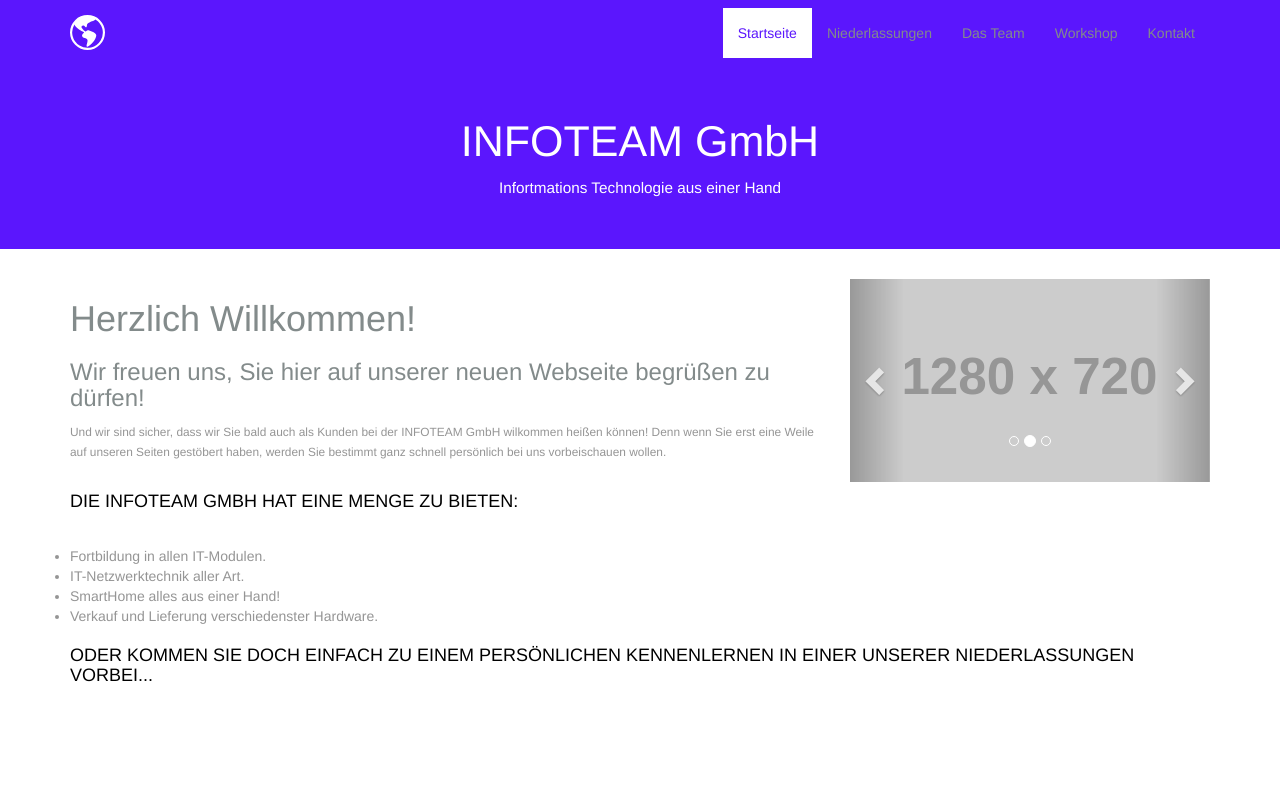
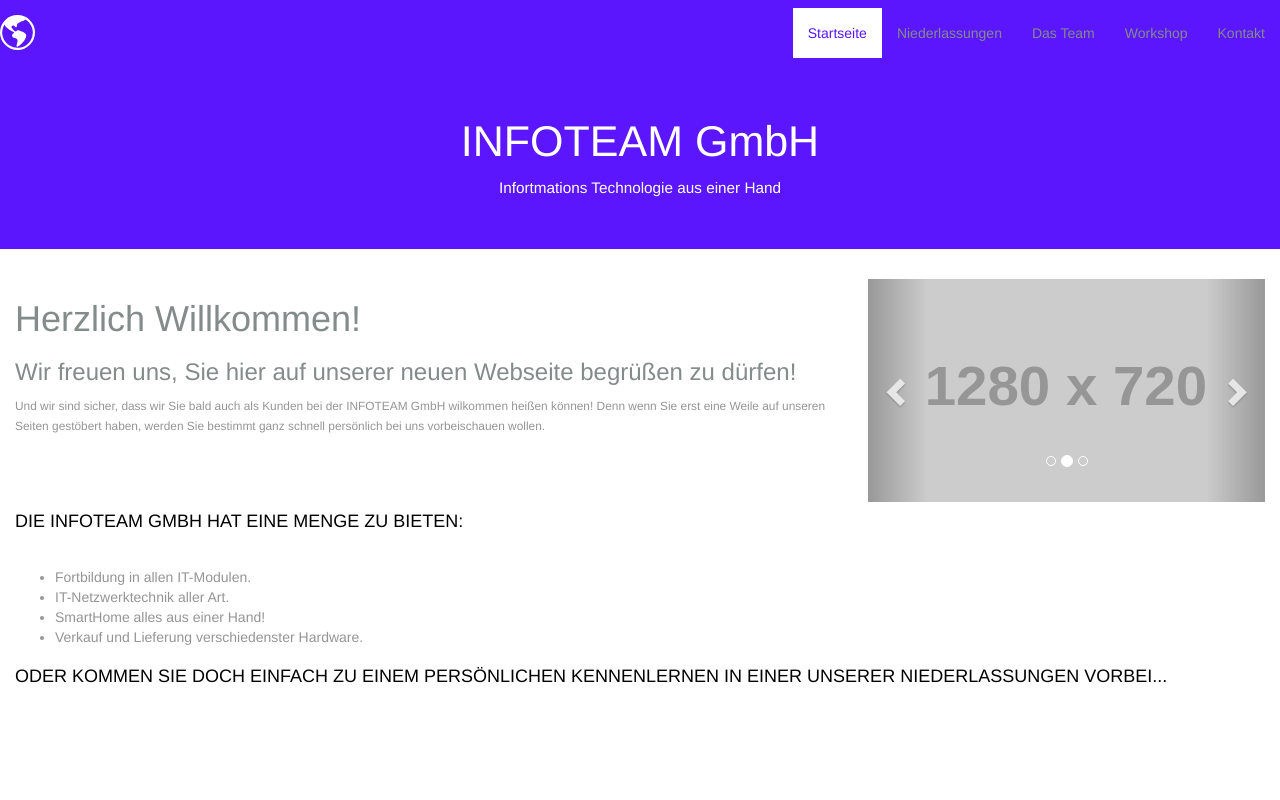
Before and after one commit to enekarab/probe, a plain HTML site: page index.html in a window 1280 px wide. Shown: the top 800 px of the page. Drawn offline with Linux system fonts and the light colour scheme; placeholder pictures from the web are drawn by us.

Commit message:
Update custom.css

```diff
--- a/css/custom.css
+++ b/css/custom.css
@@ -1,8 +1,9 @@
- *{
-	padding: 0;
-	margin: 0;
-	display: auto;
- }
+body, html {
+    margin: 0;
+    padding: 0;
+    width: 100%;
+}
+
  .panel {
       border: 0px solid;
       border-radius:0 !important;
@@ -18,6 +19,19 @@
 
   }
 
+
+  .container {
+    max-width: 100%;
+    width: 100%;
+    padding: 0;
+    margin: 0;
+}
+
+.row {
+    margin: 0;
+    padding: 0;
+    width: 100%;
+}
 
 
 body {
```
